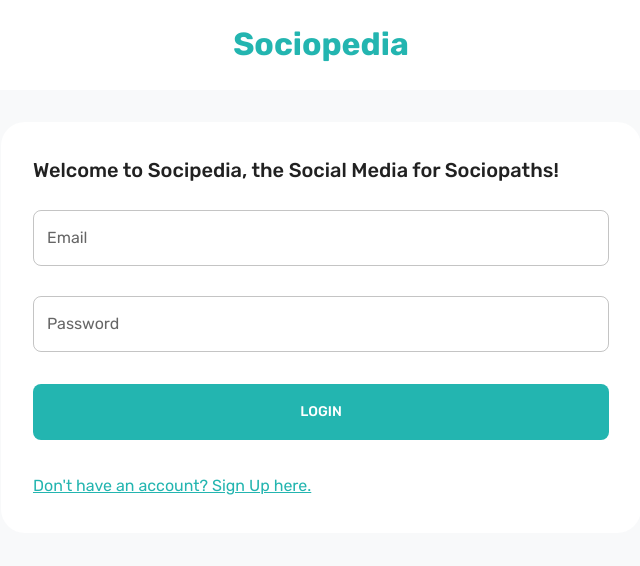
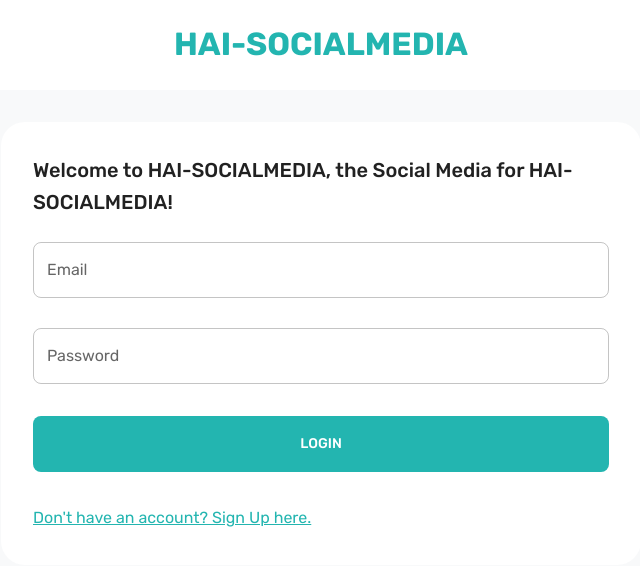
Before and after one commit to namhai1810/social-photo-app-sharing, a React (Create React App) app in the folder client/: page / in a window 1280 px wide. Shown: the top 566 px of the page, without its empty margins (319-959 px from the left). Built offline with nearby package versions, Linux system fonts and the light colour scheme.

Commit message:
chore: Update uncessarycode

```diff
--- a/client/src/scenes/friendPage/index.jsx
+++ b/client/src/scenes/friendPage/index.jsx
@@ -7,9 +7,9 @@ import PostsWidget from "scenes/widgets/PostsWidget";
 import FriendListWidget from "scenes/widgets/FriendListWidget";
 import { useParams } from "react-router-dom";
 const FriendPage = () => {
-const isNonMobileScreens = useMediaQuery("(min-width:1000px)");
-const { _id, picturePath, friends } = useSelector((state) => state.user);
-const { friendId } = useParams();
+  const isNonMobileScreens = useMediaQuery("(min-width:1000px)");
+  const { _id, picturePath, friends } = useSelector((state) => state.user);
+  const { friendId } = useParams();
   return (
     <Box>
       <Navbar />
@@ -27,7 +27,7 @@ const { friendId } = useParams();
           flexBasis={isNonMobileScreens ? "42%" : undefined}
           mt={isNonMobileScreens ? undefined : "2rem"}
         >
-          <FriendPostWidget userId={friendId} friendId={friendId} />
+          <FriendPostWidget userId={_id} friendId={friendId} />
         </Box>
         {isNonMobileScreens && (
           <Box flexBasis="26%">
--- a/client/src/scenes/loginPage/index.jsx
+++ b/client/src/scenes/loginPage/index.jsx
@@ -13,7 +13,7 @@ const LoginPage = () => {
         textAlign="center"
       >
         <Typography fontWeight="bold" fontSize="32px" color="primary">
-          Sociopedia
+          HAI-SOCIALMEDIA
         </Typography>
       </Box>
 
@@ -25,7 +25,7 @@ const LoginPage = () => {
         backgroundColor={theme.palette.background.alt}
       >
         <Typography fontWeight="500" variant="h5" sx={{ mb: "1.5rem" }}>
-          Welcome to Socipedia, the Social Media for Sociopaths!
+          Welcome to  HAI-SOCIALMEDIA, the Social Media for  HAI-SOCIALMEDIA!
         </Typography>
         <Form />
       </Box>
--- a/client/src/scenes/navbar/index.jsx
+++ b/client/src/scenes/navbar/index.jsx
@@ -56,7 +56,7 @@ const Navbar = () => {
             },
           }}
         >
-          Sociopedia
+           HAI-SOCIALMEDIA
         </Typography>
         {isNonMobileScreens && (
           <FlexBetween
--- a/client/src/scenes/widgets/FriendPostWidget.jsx
+++ b/client/src/scenes/widgets/FriendPostWidget.jsx
@@ -3,13 +3,13 @@ import { useDispatch, useSelector } from "react-redux";
 import { setPosts } from "state";
 import PostWidget from "./PostWidget";
 
-const FriendPostWidget = ({ userId, isProfile = false }) => {
+const FriendPostWidget = ({ userId,friendId, isProfile = false }) => {
   const dispatch = useDispatch();
   const posts = useSelector((state) => state.posts);
   const token = useSelector((state) => state.token);
 
   const getPosts = async () => {
-    const response = await fetch(`http://localhost:3001/posts/friend-posts/${userId}/posts`, {
+    const response = await fetch(`http://localhost:3001/posts/friend-posts/${friendId}/posts`, {
       method: "GET",
       headers: { Authorization: `Bearer ${token}` },
     });
```
